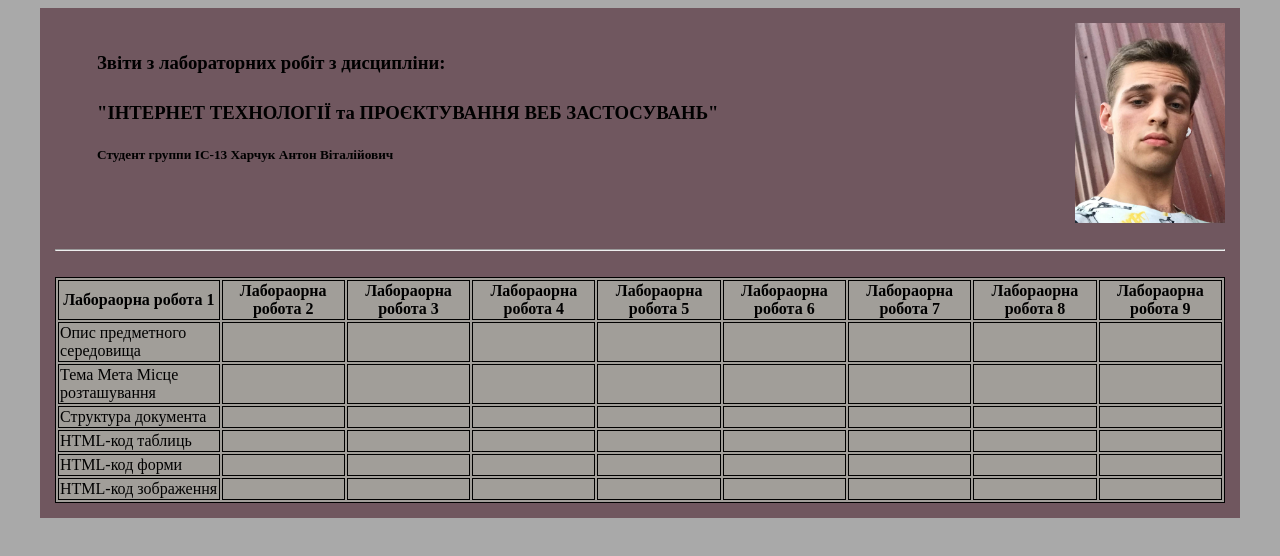
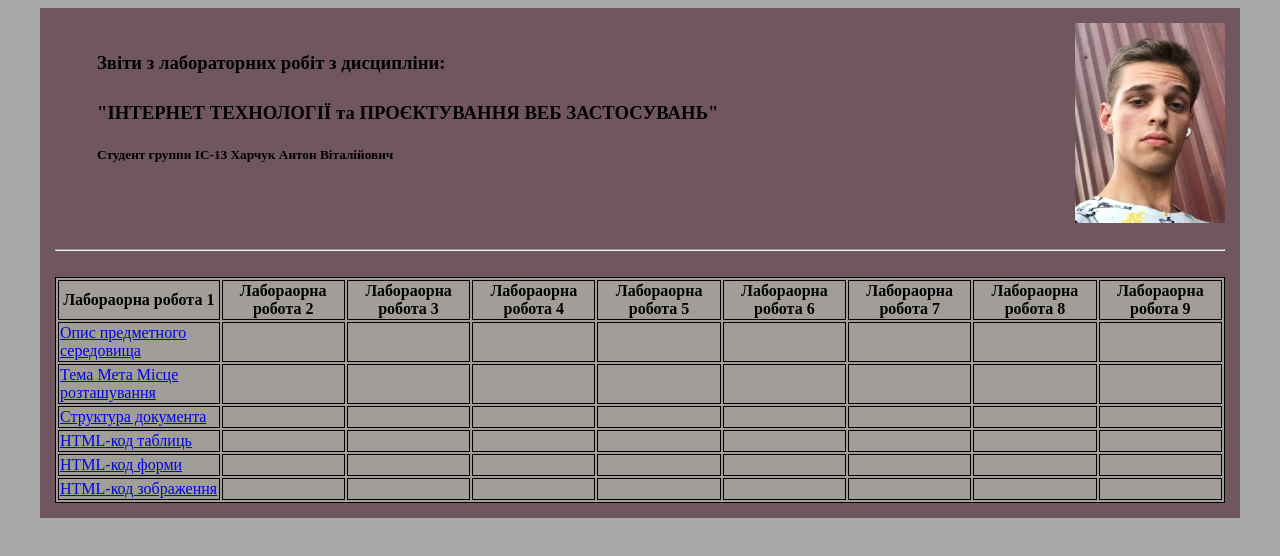
Before and after one commit to AntonKharchuk/laboratornaWeb1, a plain HTML site: page index.html in a window 1280 px wide. Drawn offline with Linux system fonts and the light colour scheme.

Commit message:
laba1 done

```diff
--- a/index.html
+++ b/index.html
@@ -34,7 +34,7 @@
 					<th>Лабораорна робота 9</th>
 				</tr>
 				<tr>
-					<td class="filling">Опис предметного середовища</td>
+					<td class="filling"><a href="laboratornaWeb1.1/opys.html">Опис предметного середовища</a></td>
 					<td class="filling"></td>
 					<td class="filling"></td>
 					<td class="filling"></td>
@@ -46,7 +46,7 @@
 
 				</tr>
 				<tr>
-					<td class="filling">Тема Мета Місце розташування</td>
+					<td class="filling"><a href="laboratornaWeb1.1/opys.html">Тема Мета Місце розташування</a></td>
 					<td class="filling"></td>
 					<td class="filling"></td>
 					<td class="filling"></td>
@@ -58,7 +58,7 @@
 
 				</tr>
 				<tr>
-					<td class="filling">Структура документа</td>
+					<td class="filling"><a href="https://github.com/AntonKharchuk/laboratornaWeb1.1/blob/master/my-starting-page.html">Структура документа</a></td>
 					<td class="filling"></td>
 					<td class="filling"></td>
 					<td class="filling"></td>
@@ -70,7 +70,7 @@
 
 				</tr>
 				<tr>
-					<td class="filling">HTML-код таблиць</td>
+					<td class="filling"><a href="https://github.com/AntonKharchuk/laboratornaWeb1.1/blob/master/my-starting-page.html">HTML-код таблиць</a></td>
 					<td class="filling"></td>
 					<td class="filling"></td>
 					<td class="filling"></td>
@@ -82,7 +82,7 @@
 
 				</tr>
 				<tr>
-					<td class="filling">HTML-код форми</td>
+					<td class="filling"><a href="https://github.com/AntonKharchuk/laboratornaWeb1.1/blob/master/my-starting-page.html">HTML-код форми</a></td>
 					<td class="filling"></td>
 					<td class="filling"></td>
 					<td class="filling"></td>
@@ -94,7 +94,7 @@
 
 				</tr>
 				<tr>
-					<td class="filling">HTML-код зображення</td>
+					<td class="filling"><a href="https://github.com/AntonKharchuk/laboratornaWeb1.1/blob/master/my-starting-page.html">HTML-код зображення</a></td>
 					<td class="filling"></td>
 					<td class="filling"></td>
 					<td class="filling"></td>
```
